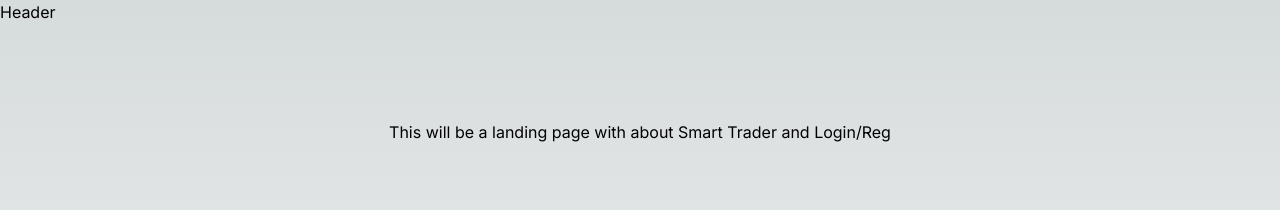
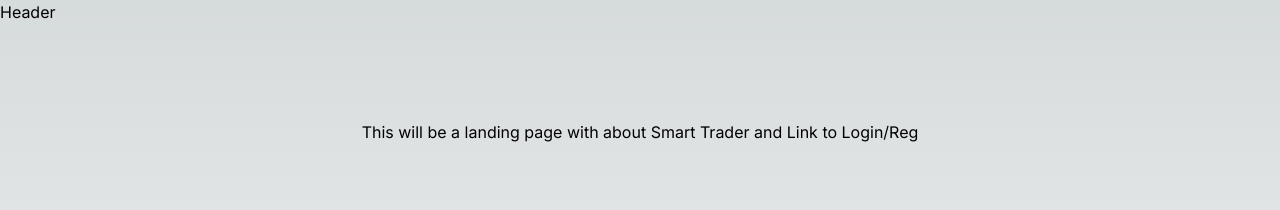
Before and after one commit to jarrodschilling/deploy_smart_trader, a Next.js app: page / in a window 1280 px wide. Shown: the top 210 px of the page. Built offline with nearby package versions, Linux system fonts and the light colour scheme; no server answers.

Commit message:
next auth lib issue

```diff
--- a/src/app/api/auth/[...nextauth]/route.ts
+++ b/src/app/api/auth/[...nextauth]/route.ts
@@ -2,6 +2,7 @@ import NextAuth from "next-auth/next";
 import GoogleProvider from "next-auth/providers/google";
 import CognitoProvider from "next-auth/providers/cognito";
 import CredentialsProvider from "next-auth/providers/credentials";
+
 
 
 export const authOptions = {
--- a/src/app/layout.tsx
+++ b/src/app/layout.tsx
@@ -9,7 +9,7 @@ const inter = Inter({ subsets: ["latin"] });
 
 export const metadata: Metadata = {
   title: "Smart Trader",
-  description: "Generated by create next app",
+  description: "Track and review stock trades systematically",
 };
 
 export default async function RootLayout({
--- a/src/app/page.tsx
+++ b/src/app/page.tsx
@@ -5,7 +5,7 @@ import "./globals.css";
 export default function Home() {
   return (
     <main className="flex min-h-screen flex-col items-center justify-between p-24">
-      <h1>This will be a landing page with about Smart Trader and Login/Reg</h1>
+      <h1>This will be a landing page with about Smart Trader and Link to Login/Reg</h1>
       <Link href="/about">Link to About Page</Link>
       <Link href="/users">Link to Users Page</Link>
     </main>
--- a/src/app/users/[userId]/components/UserTransactions.tsx
+++ b/src/app/users/[userId]/components/UserTransactions.tsx
@@ -12,9 +12,8 @@ export default async function UserTransactions({ promise }: Props) {
                 <h1>{transaction.title}</h1>
                 <p>{transaction.body}</p>
                 <br />
-
             </article>
         )
     })
-  return content
+    return content
 }
--- a/src/app/users/[userId]/page.tsx
+++ b/src/app/users/[userId]/page.tsx
@@ -25,7 +25,7 @@ export default async function UserPage({ params: { userId }}: Params) {
     const userData: Promise<User> = getUser(userId)
     const userTransactionsData: Promise<Transaction[]> = getUserTransactions(userId)
 
-    // const [user, userPosts] = await Promise.all([userData, userPostsData])
+    // const [user, userPosts] = await Promise.all([userData, userTransactionsData])
 
     const user = await userData
 
--- a/src/app/users/layout.tsx
+++ b/src/app/users/layout.tsx
@@ -5,10 +5,10 @@ import { redirect } from 'next/navigation'
 import { getServerSession } from 'next-auth'
 
 
-export const metadata: Metadata = {
-  title: 'Smart Trader | Users',
-  description: '...',
-}
+// export const metadata: Metadata = {
+//   title: 'Smart Trader | Users',
+//   description: '...',
+// }
 
 export default async function UsersLayout({
     children,
--- a/src/lib/getUser.tsx
+++ b/src/lib/getUser.tsx
@@ -1,4 +1,5 @@
 
+// This will get the User profile
 
 export default async function getUser(userId: string) {
     const res = await fetch(`https://jsonplaceholder.typicode.com/users/${userId}`)
--- a/src/lib/getUserTransactions.tsx
+++ b/src/lib/getUserTransactions.tsx
@@ -1,4 +1,4 @@
-
+// Use UserID to get their transactions
 
 export default async function getUserTransactions(userId: string) {
     const res = await fetch(`https://jsonplaceholder.typicode.com/posts?userId=${userId}`)
--- a/types.d.ts
+++ b/types.d.ts
@@ -1,3 +1,4 @@
+// Using POSTS from vid as Transactions
 type Transaction = {
     "userId": number,
     "id": number,
@@ -5,6 +6,7 @@ type Transaction = {
     "body": string,
 }
 
+// Will need to be updated to User Model
 type User =
     {
         "id": number,
```
Also changed, not shown: src/lib/getAllUsers.tsx (line endings or trailing spaces).
